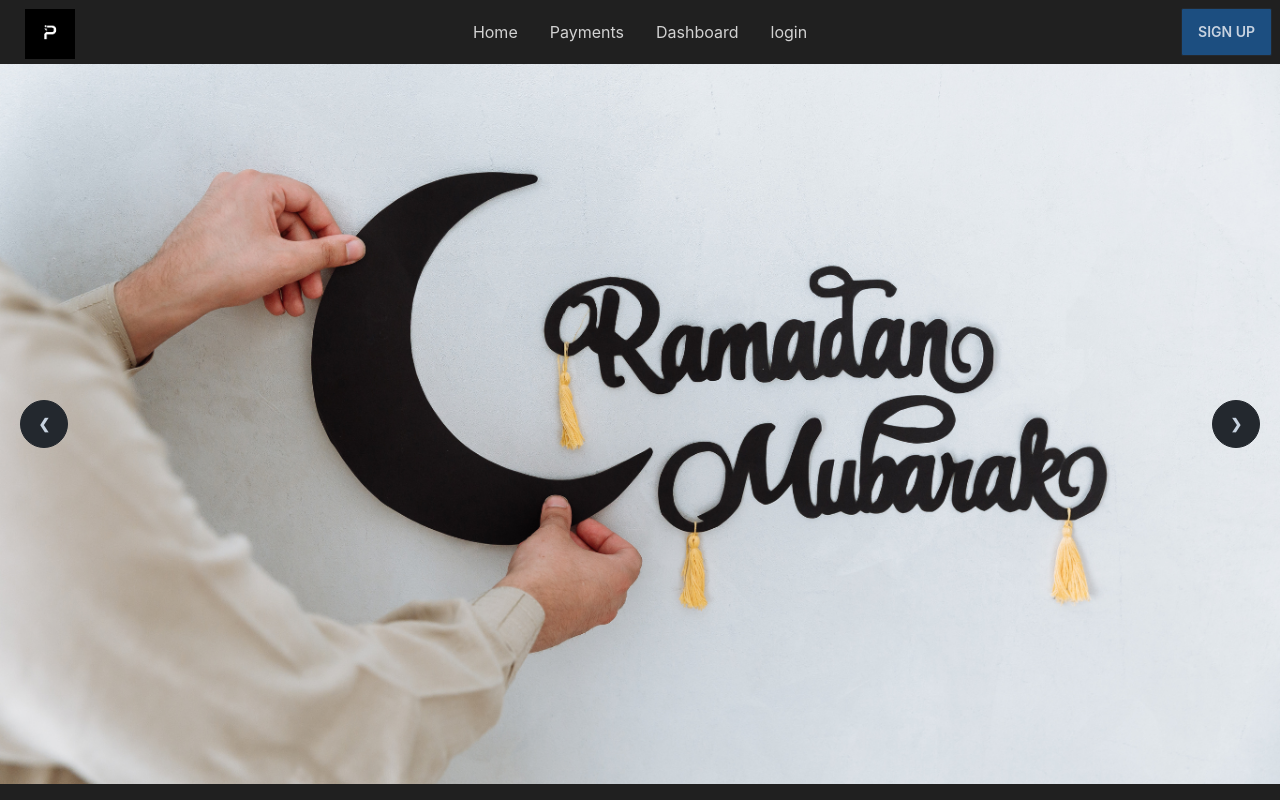
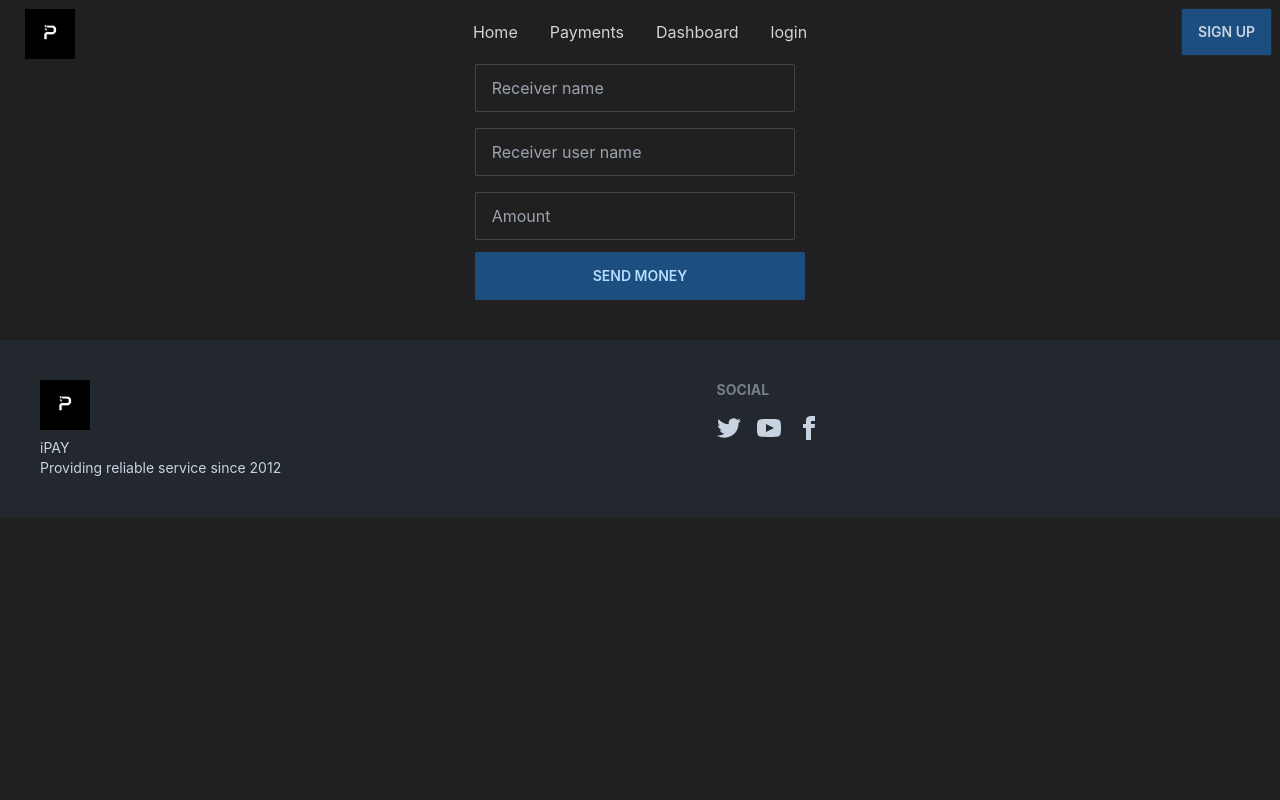
Before and after one commit to amanat-mahmud/iPay, a React (Create React App) app: page /sendmoney in a window 1280 px wide. Shown: the top 800 px of the page. Built offline with nearby package versions, Linux system fonts and the light colour scheme.

Commit message:
send money added

```diff
--- /dev/null
+++ b/src/Pages/Home/OurService/SendMoney/SendMoney.js
@@ -0,0 +1,30 @@
+import React from 'react';
+
+const SendMoney = () => {
+    return (
+        <div className="grid grid-cols-3 gap-36 mb-10">
+        <div></div>
+      <div className="form-control w-full">
+        <input
+          type="text"
+          placeholder="Receiver name"
+          className="input input-bordered w-full max-w-xs"
+        />
+        <input
+          type="text"
+          placeholder="Receiver user name"
+          className="input input-bordered w-full max-w-xs mt-4"
+        />
+        <input
+          type="number"
+          placeholder="Amount"
+          className="input input-bordered w-full max-w-xs mt-4"
+        />
+        <button className="btn btn-primary p-3 mt-3" type="submit">Send money</button>
+      </div>
+      <div></div>
+    </div>
+    );
+};
+
+export default SendMoney;
--- a/src/Routes/Routes/Routes.js
+++ b/src/Routes/Routes/Routes.js
@@ -5,6 +5,7 @@ import Home from "../../Pages/Home/Home";
 import Login from "../../Pages/Login/Login";
 import Signup from "../../Pages/Signup/Signup";
 import Addmoney from "../../Pages/Home/OurService/Addmoney/Addmoney";
+import SendMoney from "../../Pages/Home/OurService/SendMoney/SendMoney";
 
 export const router = createBrowserRouter([
   {
@@ -29,7 +30,7 @@ export const router = createBrowserRouter([
     },
     {
         path: '/sendmoney',
-        element: <Home/>
+        element: <SendMoney/>
     },
     {
         path: '/payment',
```
